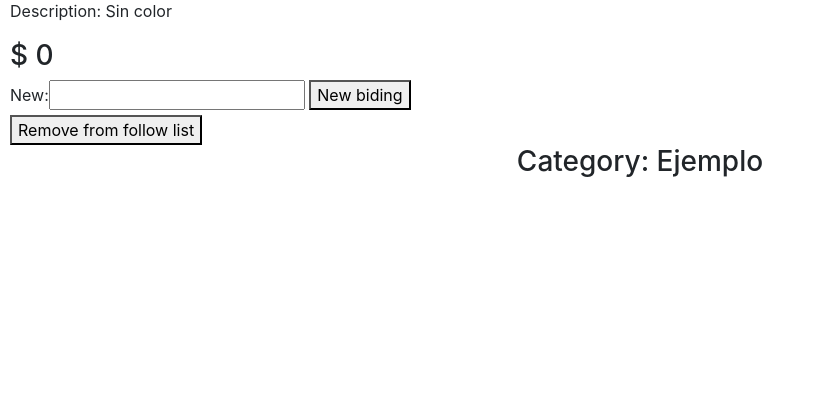
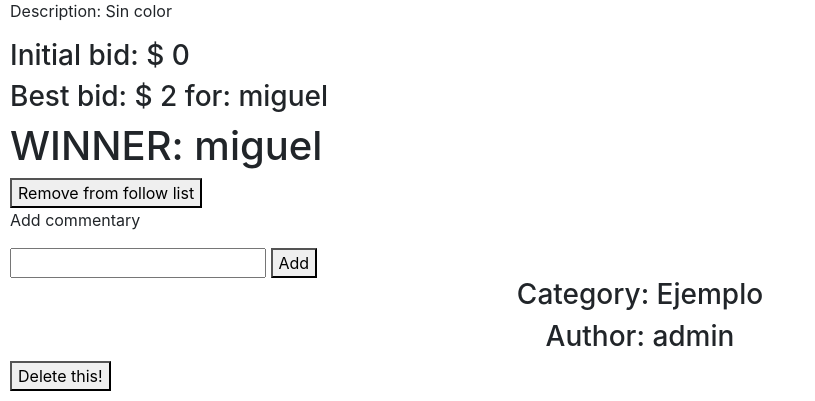
Before and after one commit to MogekoAttack/curso1, a Django app: page /follow/14 in a window 1280 px wide. Shown: the part 872-1273 px from the top of the page, without its empty margins (0-815 px from the left). Before the commit the page ends 1049 px from the top, so only its background shows below. Run offline with Django 3.2, Linux system fonts and the light colour scheme; a user stored in the database is signed in; data comes from the database, SQL or seed files in the repository; both versions use the stored data as it was after the commit; some libraries are stand-ins or nearby versions.

Commit message:
Paso 7 pendiente

```diff
--- a/auctions/forms.py
+++ b/auctions/forms.py
@@ -24,3 +24,9 @@ class NewListing(forms.Form):
 
 class NewBiding(forms.Form):
     new = forms.IntegerField()
+
+class Comentary(forms.Form):
+    text = forms.CharField(
+        max_length=2048,
+        label="Add comentary"
+    )
--- a/auctions/models.py
+++ b/auctions/models.py
@@ -29,14 +29,45 @@ class Subasta(models.Model):
     category = models.CharField(
         max_length = 64,
     )
+    author = models.ForeignKey(
+        User,
+        on_delete = models.CASCADE,
+    )
+    open = models.BooleanField(
+        default = True,
+    )
 
 
 class Oferta(models.Model):
     text = models.CharField(
         max_length = 64,
+        default="none",
+        null=True,
+    )
+    subasta = models.ForeignKey(
+        Subasta,
+        on_delete=models.CASCADE,
+        null=True,
+    )
+    author = models.ForeignKey(
+        User,
+        on_delete=models.CASCADE,
+        null=True,
+    )
+    bid = models.IntegerField(
+        null=True,
     )
 
+
 class Comentario(models.Model):
+    author = models.ForeignKey(
+        User,
+        on_delete=models.CASCADE,
+    )
     text = models.CharField(
         max_length = 64,
     )
+    subasta = models.ForeignKey(
+        Subasta,
+        on_delete=models.CASCADE,
+    )
--- a/auctions/templates/auctions/element.html
+++ b/auctions/templates/auctions/element.html
@@ -5,8 +5,12 @@
         <h2>Listing: {{ title }}</h2>
         <img src="{{ image }}" alt="Image not exist" width="70%" style="align-self: center;">
         <p>Description: {{ text }}</p>
-        <h3>$ {{ bid }}</h3>
+        <h3>Initial bid: $ {{ bid }}</h3>
+        {% if best_bid %}
+            <h3>Best bid: $ {{ best_bid.bid }} for: {{ best_bid.author }}</h3>
+        {% endif %}
         {% if user.is_authenticated %}
+            {% if dato.open %}
                 <form method="post">
                     {% csrf_token %}
                     {{ form }}
@@ -19,6 +23,9 @@
                         </ul>
                     {% endif %}
                 </form>
+            {% else %}
+                <h1>WINNER: {{ best_bid.author }}</h1>
+            {% endif %}
             {% if follow %}
                 <a href="/follow/{{ dato.id }}">
                     <button>Remove from follow list</button>
@@ -28,9 +35,36 @@
                     <button>Add follow list</button>
                 </a>
             {% endif %}
+            <form method="post">
+                {% csrf_token %}
+                <p>Add commentary</p>
+                {{ comentario.text }}
+                <button>Add</button>
+            </form>
+
         {% else %}
             Not signed in.
         {% endif %}
+        <div >
+            {% for c in listacomentarios %}
+                <div style="border-style: solid; margin: 20px;">
+                    <p>Auhor: {{ c.author }}</p>
+                    <p>Comentary: {{ c.text }}</p>
+                </div>
+            {% endfor %}
+        </div>
         <h3 style="align-self: center;">Category: {{ category }}</h3>
+        <h3 style="align-self: center;">Author: {{ dato.author }}</h3>
+        {% if creator %}
+            <a href="/delete/{{ dato.id }}">
+                <button>Delete this!</button>
+            </a>
+            {% if dato.open %}
+                <a href="/close/{{ dato.id }}">
+                    <button>Close this!</button>
+                </a>
+            {% endif %}
+
+        {% endif %}
     </div>
 {% endblock %}
--- a/auctions/templates/auctions/index.html
+++ b/auctions/templates/auctions/index.html
@@ -3,6 +3,7 @@
 {% block body %}
     <h2>Active Listings</h2>
     {% for dato in datos %}
+        {% if dato.open %}
             <a href="element/{{ dato.id }}" style="text-decoration: none; color: inherit;">
                 <div style="margin: 20px; display: flex; flex-direction: column; border-style: solid; border-color: gray;">
                     <p>Title: {{ dato.title }}</p>
@@ -11,5 +12,6 @@
                     <img src="{{ dato.image_url }}" alt="Image not exist" width="30%" style="align-self: center;">
                 </div>
             </a>
+        {% endif %}
     {% endfor %}
 {% endblock %}
--- a/auctions/templates/auctions/layout.html
+++ b/auctions/templates/auctions/layout.html
@@ -28,7 +28,10 @@
                     <a class="nav-link" href="{% url 'new_listing_page' %}">New listing</a>
                 </li>
                 <li class="nav-item">
-                    <a class="nav-link" href="">Follow listings</a>
+                    <a class="nav-link" href="{% url 'follow_list' %}">Follow listings</a>
+                </li>
+                <li class="nav-item">
+                    <a class="nav-link" href="{% url 'my_listing' %}">My listings</a>
                 </li>
                 <li class="nav-item">
                     <a class="nav-link" href="{% url 'logout' %}">Log Out</a>
--- a/auctions/urls.py
+++ b/auctions/urls.py
@@ -12,4 +12,8 @@ urlpatterns = [
     path("categories", views.categories, name="categories"),
     path("categories/<str:category_a>", views.select_category, name="select_category"),
     path("follow/<int:id>", views.follow, name="follow"),
+    path("follow/", views.follow_list, name="follow_list"),
+    path("delete/<int:id>", views.delete, name="delete"),
+    path("close/<int:id>", views.close),
+    path("my_listing", views.my_listings, name="my_listing"),
 ]
--- a/auctions/views.py
+++ b/auctions/views.py
@@ -4,10 +4,10 @@ from django.http import HttpResponse, HttpResponseRedirect
 from django.shortcuts import render, redirect
 from django.urls import reverse
 from django import forms
-from .forms import ListingForm, NewListing, NewBiding
+from .forms import ListingForm, NewListing, NewBiding, Comentary
 from django.contrib import messages
 
-from .models import User, Subasta, UserAttribute
+from .models import User, Subasta, UserAttribute, Oferta, Comentario
 
 def index(request):
     datos = Subasta.objects.all()
@@ -75,9 +75,11 @@ def new_listing_page(request):
 def create_listing(request):
     if request.method == 'POST':
         form = ListingForm(request.POST)
+        # print(form)
         if form.is_valid():
-            listing = form.save()
-            listing.owner = request.user
+            listing = form.save(commit=False)
+            listing.author = request.user
+            listing.open = True
             listing.save()
             return redirect(reverse("index"), id=listing.id)
     else:
@@ -87,22 +89,51 @@ def create_listing(request):
     })
 
 def element(request, id):
-    if UserAttribute.objects.filter(user=request.user.pk).first() is None:
+
+    if UserAttribute.objects.filter(user=request.user.pk, follow_list=id).first() is None:
         follow = False
     else:
         follow = True
     element = Subasta.objects.filter(pk=id).first()
+    best_bid = Oferta.objects.filter(subasta=id).last()
+    if request.user == element.author:
+        creator = True
+    else:
+        creator = False
     if request.method == 'POST':
         form = NewBiding(request.POST)
+        comentario = Comentary(request.POST)
         if form.is_valid():
             campo = form.cleaned_data['new']
-            if campo <= element.starting_bid:
+            if best_bid == None:
+                best_bid = Oferta()
+                best_bid.subasta = element
+                best_bid.author = request.user
+                best_bid.bid = element.starting_bid
+                best_bid.save()
+            if campo <= best_bid.bid:
                 messages.error(request,"The new offer must be greater than the current offer")
             else:
-                element.starting_bid = campo
-                element.save()
+                nueva = Oferta()
+                nueva.subasta = element
+                nueva.author = request.user
+                nueva.bid = campo
+                # element.starting_bid = campo
+                nueva.save()
+                # element.save()
+                return HttpResponseRedirect(f"/element/{id}")
+        if comentario.is_valid():
+            user_text = comentario.cleaned_data['text']
+            nuevo_comentario = Comentario()
+            nuevo_comentario.author = request.user
+            nuevo_comentario.text = user_text
+            nuevo_comentario.subasta = Subasta.objects.filter(pk=id).first()
+            nuevo_comentario.save()
+            return HttpResponseRedirect(f"/element/{id}")
     else:
         form = NewBiding()
+        comentario = Comentary()
+    come = Comentario.objects.filter(subasta=id).all()
     return render(request, 'auctions/element.html',{
         "dato": element,
         "title": element.title,
@@ -112,6 +143,10 @@ def element(request, id):
         "category": element.category,
         "form": form,
         "follow": follow,
+        "creator": creator,
+        "best_bid": best_bid,
+        "comentario": comentario,
+        "listacomentarios": come,
     })
 
 def categories(request):
@@ -142,3 +177,37 @@ def follow(request, id):
         insert.follow_list = dato.pk
         insert.save()
     return element(request, id)
+
+def follow_list(request):
+    dato = UserAttribute.objects.filter(user=request.user).all()
+    listing = []
+    for pos in dato:
+        listing.append(Subasta.objects.filter(pk=pos.follow_list).first())
+    return render(request, 'auctions/follow_list.html',{
+        "list": listing,
+    })
+
+def delete(request, id):
+    # print(id)
+    Subasta.objects.filter(pk=id).first().delete()
+    return index(request)
+
+def my_listings(request):
+    winner = []
+    datos = Subasta.objects.filter(author=request.user).all()
+    datos_2 = Subasta.objects.filter(open=False).all()
+    for dato in datos_2:
+        bids = Oferta.objects.filter(subasta=dato.pk).last()
+        print(f"{bids.subasta.title}")
+        winner.append(bids)
+
+    return render(request, 'auctions/my_listings.html',{
+        "datos": datos,
+        "winner": winner,
+    })
+
+def close(request, id):
+    dato = Subasta.objects.filter(pk=id).first()
+    dato.open = False
+    dato.save()
+    return HttpResponseRedirect(f"/element/{id}")
```
Also changed, not shown: auctions/templates/auctions/follow_list.html (added, +15 -0 lines), auctions/templates/auctions/my_listings.html (added, +26 -0 lines), auctions/migrations/0006_subasta_author.py (added), auctions/migrations/0007_oferta_author_oferta_bid_oferta_subasta_and_more.py (added), auctions/migrations/0008_subasta_open.py (added), auctions/migrations/0009_comentario_author_comentario_subasta.py (added), db.sqlite3. Lines whose indentation alone changed are shown as unchanged.
